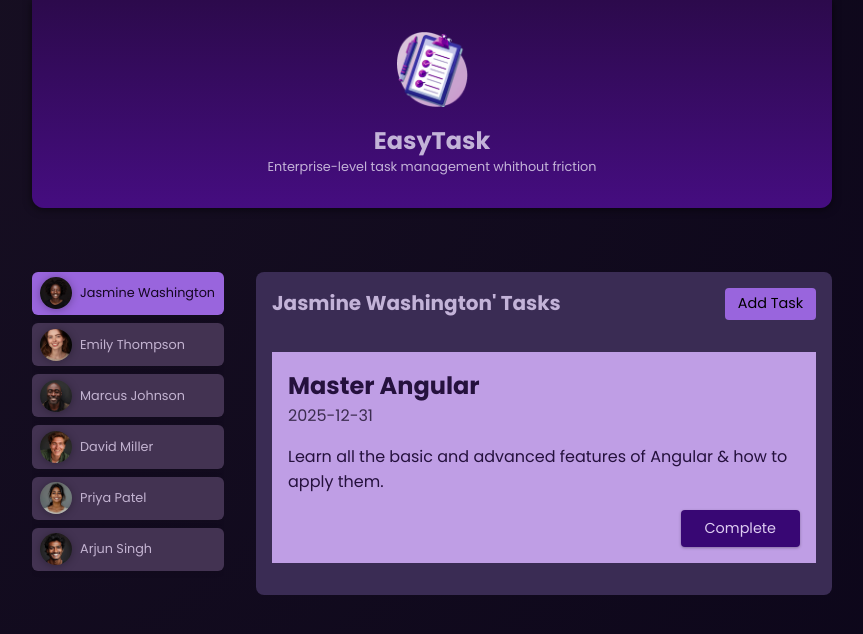
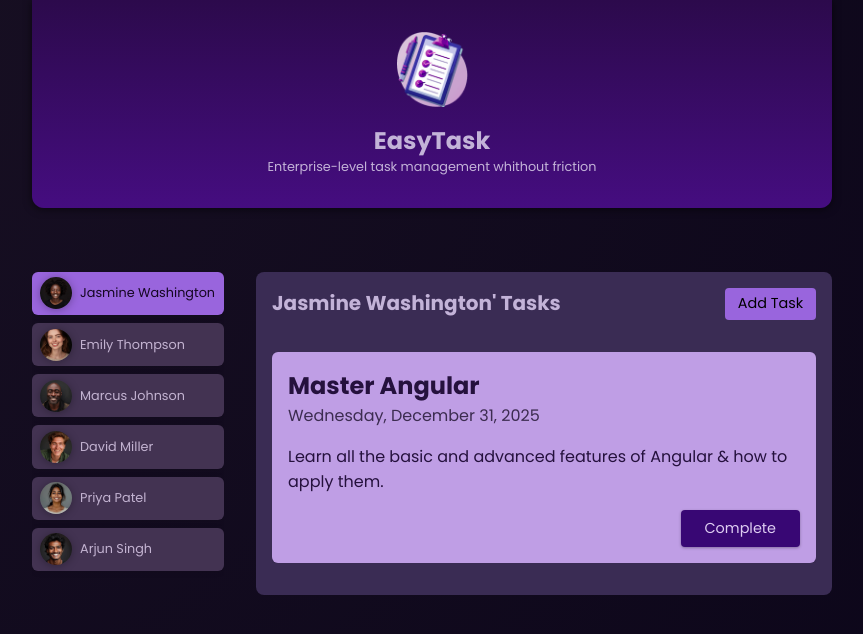
Before and after one commit to Henrique-Barbosaa/task-management, an Angular app: page / in a window 1280 px wide. Both pictures are taken after a click on the button "Jasmine Washington". Shown: the top 634 px of the page, without its empty margins (208-1071 px from the left). Built offline with nearby package versions, Linux system fonts and the light colour scheme.

Commit message:
criando o componente Card para reutilizar na estilização

```diff
--- a/src/app/tasks/task/task.component.html
+++ b/src/app/tasks/task/task.component.html
@@ -1,8 +1,11 @@
+
+<app-card>
     <article>
         <h2>{{ task.title }}</h2>
-    <time>{{ task.dueDate }}</time>
+        <time>{{ task.dueDate | date: 'fullDate' }}</time>
         <p>{{ task.summary }}</p>
         <p class="actions">
             <button (click)="onCompleteTask()">Complete</button>
         </p>
     </article>
+</app-card>
--- a/src/app/tasks/task/task.component.ts
+++ b/src/app/tasks/task/task.component.ts
@@ -1,10 +1,12 @@
 import { Component, EventEmitter, Input, Output } from '@angular/core';
 import { Task } from './task.model';
+import { CardComponent } from "../../ui/card/card.component";
+import { DatePipe } from '@angular/common';
 
 @Component({
   selector: 'app-task',
   standalone: true,
-  imports: [],
+  imports: [CardComponent, DatePipe],
   templateUrl: './task.component.html',
   styleUrl: './task.component.css'
 })
--- /dev/null
+++ b/src/app/ui/card/card.component.css
@@ -0,0 +1,5 @@
+div {
+  border-radius: 6px;
+  box-shadow: 0 1px 6px rgba(0, 0, 0, 0.1);
+  overflow: hidden;
+}
--- /dev/null
+++ b/src/app/ui/card/card.component.html
@@ -0,0 +1,3 @@
+<div>
+    <ng-content/>
+</div>
--- a/src/app/user/user.component.css
+++ b/src/app/user/user.component.css
@@ -1,9 +1,3 @@
-div {
-  border-radius: 6px;
-  box-shadow: 0 1px 6px rgba(0, 0, 0, 0.1);
-  overflow: hidden;
-}
-
 button {
   display: flex;
   align-items: center;
--- a/src/app/user/user.component.html
+++ b/src/app/user/user.component.html
@@ -1,6 +1,6 @@
-<div>
+<app-card>
   <button [class.active]="selected" (click)="onSelectUser()">
     <img [src]="imagePath" [alt]="user.name" />
     <span>{{ user.name }}</span>
   </button>
-</div>
+</app-card>
--- a/src/app/user/user.component.ts
+++ b/src/app/user/user.component.ts
@@ -1,10 +1,11 @@
 import { Component, EventEmitter, Input, Output } from '@angular/core';
 import { User } from './user.model';
+import { CardComponent } from "../ui/card/card.component";
 
 @Component({
   selector: 'app-user',
   standalone: true,
-  imports: [],
+  imports: [CardComponent],
   templateUrl: './user.component.html',
   styleUrl: './user.component.css',
 })
```
Also changed, not shown: src/app/ui/card/card.component.ts (added, +12 -0 lines). Lines whose indentation alone changed are shown as unchanged.
